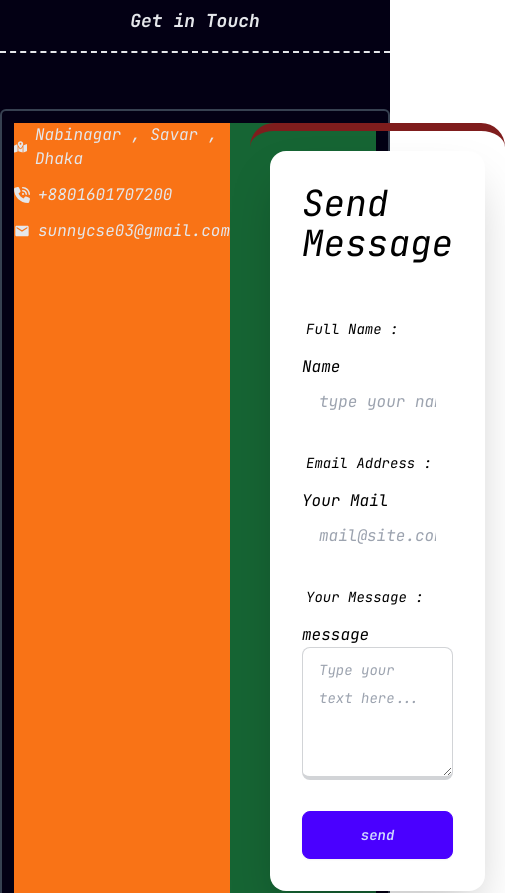
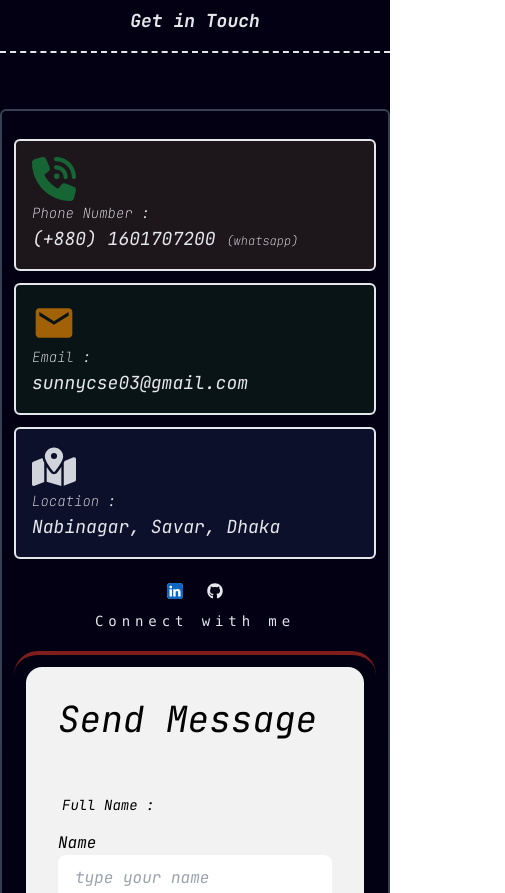
Before and after one commit to ah-sunny/portfolio-suuny, a React (Vite) app: page / in a window 390 px wide. Shown: the part 5780-6673 px from the top of the page, 505 px wide, since content can reach past the window. Built offline with nearby package versions, Linux system fonts and the light colour scheme.

Commit message:
: contact section :

```diff
--- a/src/App.jsx
+++ b/src/Home.jsx
@@ -7,7 +7,7 @@ import Photo from "./component/Photo"
 import Stats from "./component/Stats"
 
 
-function App() {
+function Home() {
 
 
   return (
@@ -31,4 +31,4 @@ function App() {
   )
 }
 
-export default App
+export default Home
--- a/src/component/ContactMe.jsx
+++ b/src/component/ContactMe.jsx
@@ -1,7 +1,9 @@
 // import { BsLinkedin } from "react-icons/bs";
 import React from "react";
-import { FaMapLocationDot, FaPhoneVolume } from "react-icons/fa6";
+import { BsLinkedin } from "react-icons/bs";
+import { FaGithub, FaMapLocationDot, FaPhoneVolume } from "react-icons/fa6";
 import { MdEmail } from "react-icons/md";
+import { Link } from "react-router-dom";
 // import { Link } from "react-router-dom";
 
 const ContactMe = () => {
@@ -53,38 +55,45 @@ const ContactMe = () => {
           </h1> */}
 
 
-          <div className="w-full mx-auto bg-green-800 flex gap-5 justify-between">
+          <div className="w-full mx-auto  flex flex-col lg:flex-row gap-5 justify-between">
 
             {/* left side  */}
-            <div className="w-full space-y-3 bg-orange-500">
-              <div className="flex items-center gap-2">
-                <FaMapLocationDot />
-                <p>Nabinagar , Savar , Dhaka</p>
+            <div className="w-full space-y-3 pt-4 ">
+
+              <div className="space-y-0.5 p-4 gap-2 border-2 border-gray-200 rounded-md bg-[#FDDD5F1A] ">
+                <FaPhoneVolume className="text-green-800 size-11"/>
+                <p className="font-thin text-sm   ">Phone Number :</p>
+                <p className="text-lg">(+880) 1601707200 <span className="font-thin text-xs">(whatsapp)</span></p>
               </div>
-              <div className="flex items-center gap-2">
-                <FaPhoneVolume />
-                <p>+8801601707200</p>
+              <div className="space-y-0.5 p-4 gap-2 border-2 border-gray-200 rounded-md bg-[#2d75222b]">
+                <MdEmail className="text-yellow-700 size-11"/>
+                <p className="font-thin text-sm  ">Email :</p>
+                <p className="text-lg" >sunnycse03@gmail.com</p>
               </div>
-              <div className="flex items-center gap-2">
-                <MdEmail />
-                <p>sunnycse03@gmail.com</p>
+              <div className="space-y-0.5 p-4 gap-2 border-2 border-gray-200 rounded-md bg-[#629CF31A]">
+                <FaMapLocationDot className="text-gray-300 size-11"/>
+                <p className="font-thin text-sm  ">Location :</p>
+                <p className="text-lg">Nabinagar, Savar, Dhaka</p>
               </div>
-              {/* <div className="p-1 lg:pl-44 pt-7 flex gap-10">
+
+
+              <div className=" pt-3 flex justify-center gap-6">
                 <Link to="https://linkedin.com/in/-sunny">
                   {" "}
-                  <BsLinkedin className="size-4 lg:size-10" />{" "}
+                  <BsLinkedin className="size-4 lg:size-8 text-[#0A66C2] bg-white rounded" />{" "}
                 </Link>
                 <Link to="https://github.com/ah-sunny">
                   {" "}
-                  <FaGithub className="size-4 lg:size-10" />{" "}
+                  <FaGithub className="size-4 lg:size-8" />{" "}
                 </Link>
-              </div> */}
+              </div>
+                <p className="font-mono text-sm flex justify-center tracking-[.35em]">Connect with me </p>
             </div>
 
             {/* contact for */}
-            <div className="w-full  border-t-8 rounded-3xl border-red-900 p-5">
+            <div className="w-full  border-t-4 rounded-3xl border-red-900 p-3">
               <div className="hero  text-black">
-                <div className="card bg-base-100 w-full shrink-0 shadow-2xl">
+                <div className="card bg-base-200 w-full shrink-0 shadow-2xl">
 
 
                   <form onSubmit={onSubmit} className="card-body ">
@@ -99,12 +108,12 @@ const ContactMe = () => {
                       </label>
                     </div>
 
-                    <div className="form-control mb-2.5 ">
+                    <div className="form-control mb-2.5  ">
                       <label className="label">
                         <span className="label-text text-md text-black ">Email Address : </span>
                       </label>
                       <label className="floating-label mt-2  ">
-                        <span >Your Mail</span>
+                        <span className=" ">Your Mail</span>
                         <input type="text" name="email" placeholder="mail@site.com" className="input  border-b-4 w-full focus:outline-none " required />
                       </label>
                     </div>
--- a/src/component/Stats.jsx
+++ b/src/component/Stats.jsx
@@ -59,7 +59,7 @@ const Stats = () => {
               className="stat-value text-6xl mb-3 text-outline text-transparent"
               suffix="+"
             ></CountUp>
-            <div className="stat-title text-white text-lg lg:text-3xl font-extrabold -tracking-wider ">
+            <div className="stat-title text-white text-lg lg:text-2xl font-extrabold -tracking-wider ">
               {item.text}
             </div>
           </div>
--- a/src/main.jsx
+++ b/src/main.jsx
@@ -1,7 +1,7 @@
 import { StrictMode } from 'react'
 import { createRoot } from 'react-dom/client'
 import './index.css'
-import App from './App.jsx'
+import Home from './Home.jsx'
 
 
 import {
@@ -22,7 +22,7 @@ const router = createBrowserRouter([
     children: [
       {
         path: "/",
-        element: <App></App>
+        element: <Home></Home>
       },
       {
         path: "/contact-me",
```
